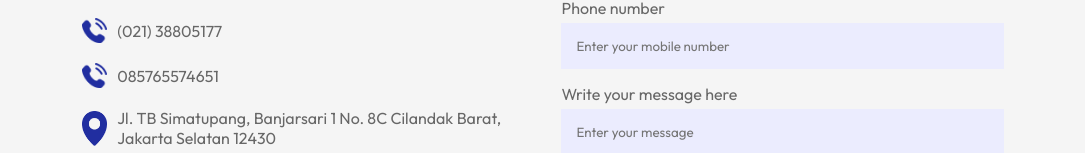
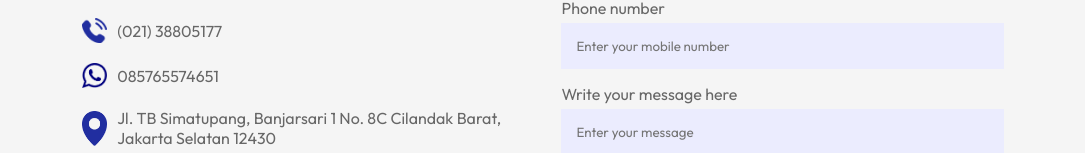
Before and after one commit to SalmanAlfarisi5/MTC, a React (Vite) app: page / in a window 1280 px wide. Shown: the part 4580-4733 px from the top of the page, without its empty margins (97-1182 px from the left). Built offline with nearby package versions, Linux system fonts and the light colour scheme.

Commit message:
changed logo and contact

```diff
--- a/src/Components/Contact/Contact.jsx
+++ b/src/Components/Contact/Contact.jsx
@@ -5,6 +5,7 @@ import mail_icon from '../../assets/mail-icon.png'
 import phone_icon from '../../assets/phone-icon.png'
 import location_icon from '../../assets/location-icon.png'
 import white_arrow from '../../assets/white-arrow.png'
+import whatsapp_icon from '../../assets/whatsapp-icon.png'
 
 const Contact = () => {
 
@@ -44,7 +45,7 @@ const Contact = () => {
             <ul>
                 <li> <img src={mail_icon} alt="" />info@mtaxindo.com</li>
                 <li> <img src={phone_icon} alt="" />(021) 38805177</li>
-                <li> <img src={phone_icon} alt="" /> 085765574651</li>
+                <li> <img src={whatsapp_icon} alt="" /> 085765574651</li>
                 <li> <img src={location_icon} alt="" />Jl. TB Simatupang, Banjarsari 1 No. 8C
                 Cilandak Barat, Jakarta Selatan 12430 </li>
             </ul>
```
Also changed, not shown: src/assets/logo.png, src/assets/whatsapp-icon.png (added).
